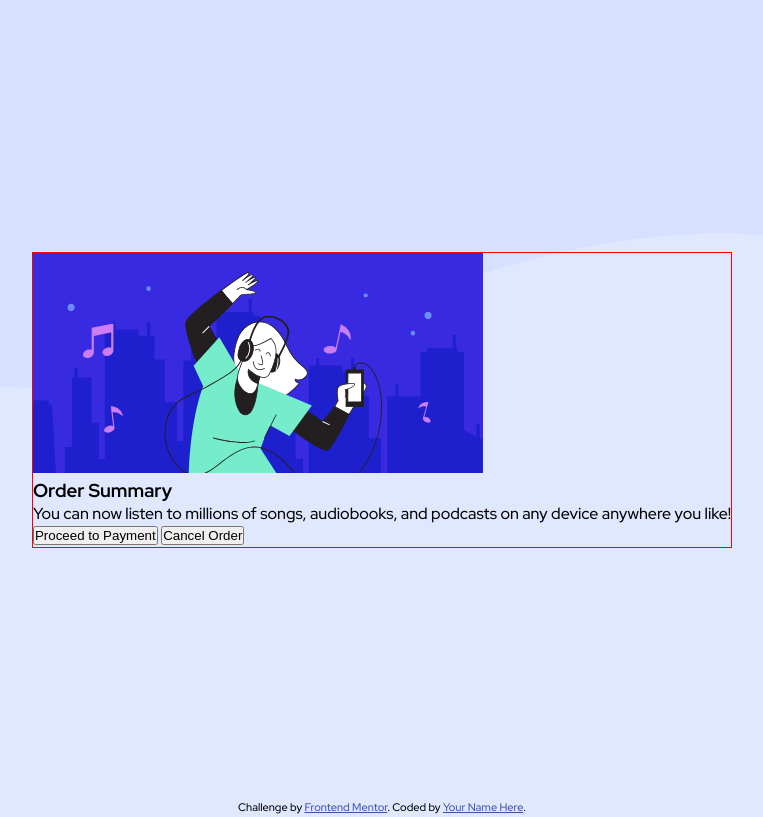
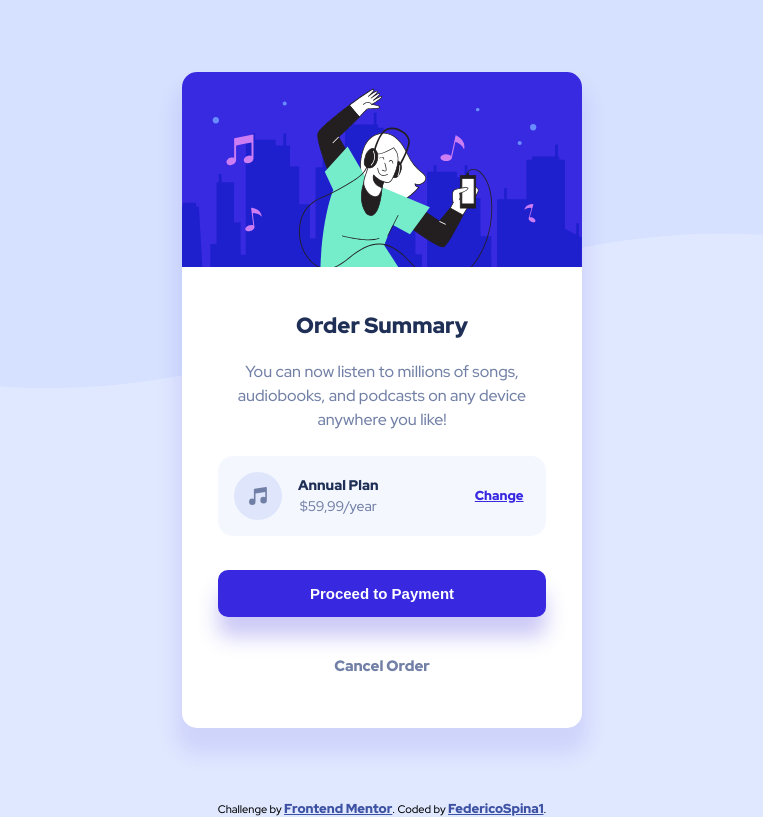
Before and after one commit to FedericoSpina1/Order-Summary-using-Flexbox, a plain HTML site: page index.html in a window 1280 px wide. Shown: the whole page, without its empty margins (258-1021 px from the left). Drawn offline with Linux system fonts and the light colour scheme.

Commit message:
Challenge completed

```diff
--- a/index.html
+++ b/index.html
@@ -19,9 +19,9 @@
 </head>
 <body>
 
-  <main>
+  <main class="flex align-center justify-center">
 
-    <article>
+    <article class="flex align-center justify-center">
 
       <picture>
         <img src="images/illustration-hero.svg">
@@ -29,14 +29,30 @@
 
       <section>
         <h1> Order Summary </h1>
-        <p> You can now listen to millions of songs, audiobooks, and podcasts on any
-          device anywhere you like! </p>
+        <p>
+          You can now listen to millions of songs, audiobooks, and podcasts on any
+          device anywhere you like!
+        </p>
+
+        <div class="plan flex align-center">
+          <div class=" left-plan flex align-center">
+            <img src="images/icon-music.svg">
+
+            <div>
+              <h2> Annual Plan </h2>
+              <p>  $59,99/year</p>
+            </div>
+
+
+          </div>
+          <a href="#">Change</a>
+        </div>
+
+        <button>Proceed to Payment</button>
+        <a href="#">Cancel Order</a>
+
       </section>
 
-      <section>
-        <button>Proceed to Payment</button>
-        <button>Cancel Order</button>
-      </section>
 
     </article>
 
@@ -46,7 +62,7 @@
 
   <div class="attribution">
     Challenge by <a href="https://www.frontendmentor.io?ref=challenge" target="_blank">Frontend Mentor</a>.
-    Coded by <a href="#">Your Name Here</a>.
+    Coded by <a href="#">FedericoSpina1</a>.
   </div>
 </body>
 </html>
--- a/scss/style.scss
+++ /dev/null
@@ -1,46 +0,0 @@
-:root{
-    --clr-primary-100: hsl(225, 100%, 94%);
-    --clr-primary-600: hsl(245, 75%, 52%);
-
-    --clr-neutral-100: hsl(225, 100%, 98%);
-    --clr-neutral-300: hsl(224, 23%, 55%);
-    --clr-neutral-700: hsl(223, 47%, 23%);
-}
-
-* ,*::before, *::after{
-    padding:0; margin:0;
-    box-sizing: border-box;
-}
-
-html{
-    font-family: 'Red Hat Display', sans-serif;
-    font-size: 100%;
-}
-
-body{
-    background: url(../images/pattern-background-desktop.svg) no-repeat ;
-    background-size: contain;
-
-    background-color: var(--clr-primary-100);
-
-}
-
-main{
-    height: 100vh;
-    display: flex;
-
-    justify-content: center;
-    place-items: center;
-
-    article{
-        border: 1px solid red;;
-        display: grid;
-        grid-template-rows: auto 2fr 1fr;
-        max-width: 200em;
-
-        picture{
-            max-width: 100%;
-        }
-
-    }
-}
```
Also changed, not shown: css/style.css, 2 other files.
